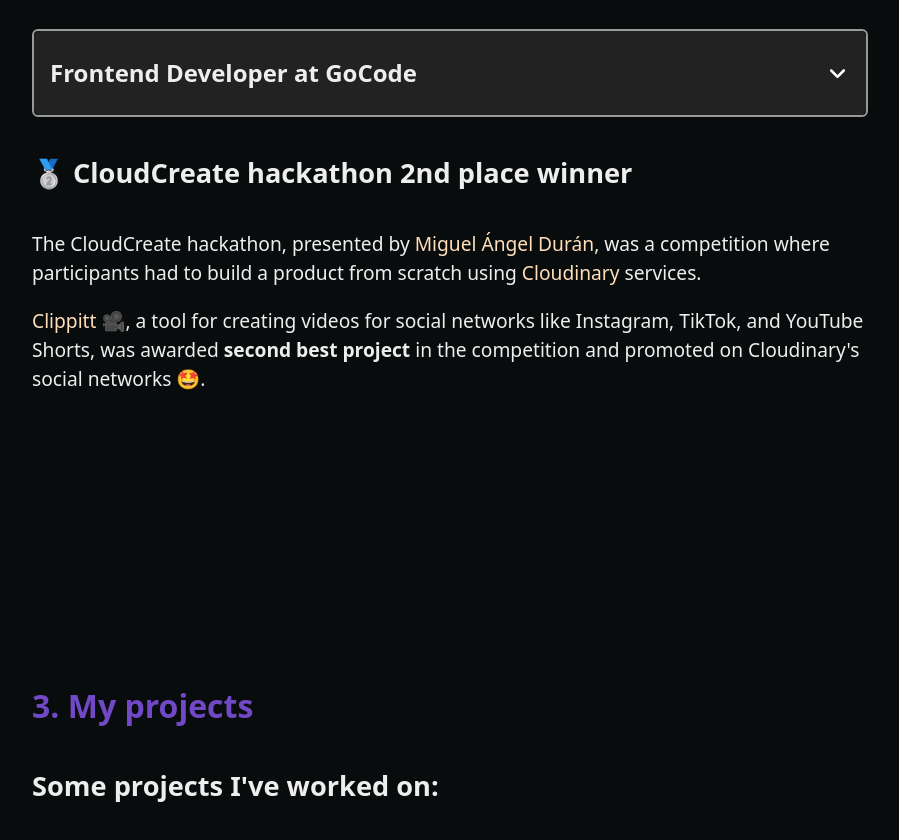
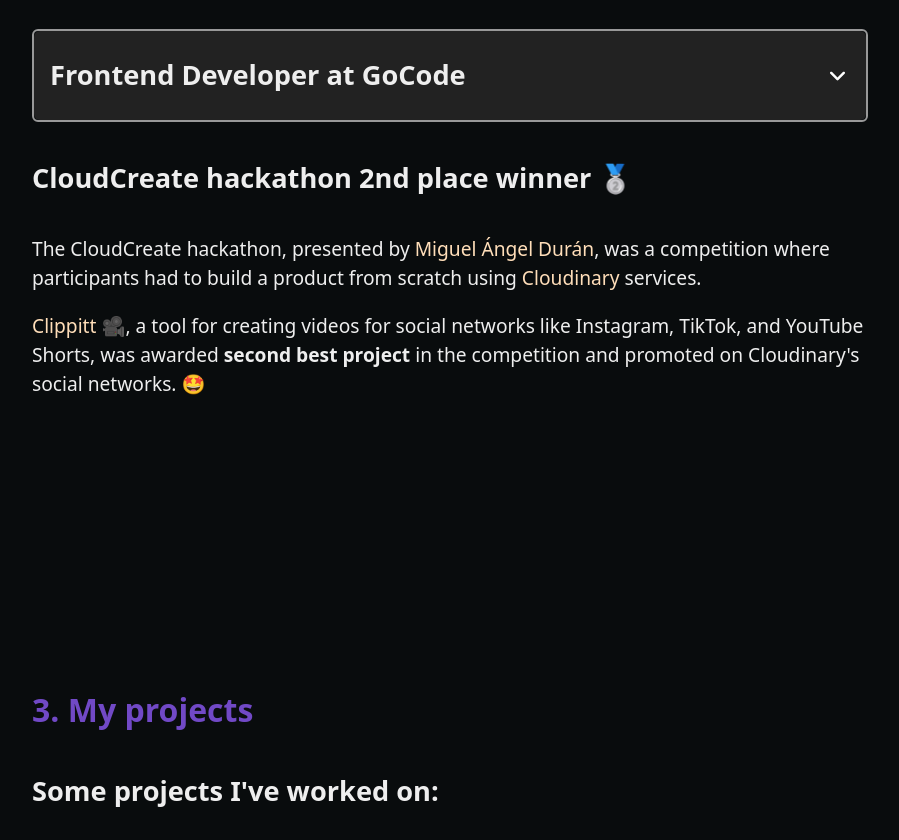
Before and after one commit to genaroibc/my-portfolio, an Astro site: page / in a window 1280 px wide. Shown: the part 1431-2271 px from the top of the page, without its empty margins (190-1089 px from the left). Built offline with nearby package versions, Linux system fonts and the light colour scheme; Astro itself is replaced by a stand-in of ours.

Commit message:
[FEAT]: normalize font size in Experience section

```diff
--- a/src/components/ExperienceItem.astro
+++ b/src/components/ExperienceItem.astro
@@ -122,7 +122,6 @@
 
   .item__title__role {
     margin: 1rem 0;
-    font-size: 1.5rem;
   }
 
   .item__details {
--- a/src/components/HackathonWinner.astro
+++ b/src/components/HackathonWinner.astro
@@ -1,5 +1,5 @@
 <article class="hackathonWinnerArticle">
-  <h4>🥈 CloudCreate hackathon 2nd place winner</h4>
+  <h4>CloudCreate hackathon 2nd place winner 🥈</h4>
   <p>
     The CloudCreate hackathon, presented by
     <a href="https://midu.dev">Miguel Ángel Durán</a>, was a competition where
@@ -12,7 +12,7 @@
     videos for social networks like Instagram, TikTok, and YouTube Shorts, was
     awarded
     <b>second best project</b> in the competition and promoted on Cloudinary's social
-    networks 🤩.
+    networks. 🤩
   </p>
 </article>
 
```
